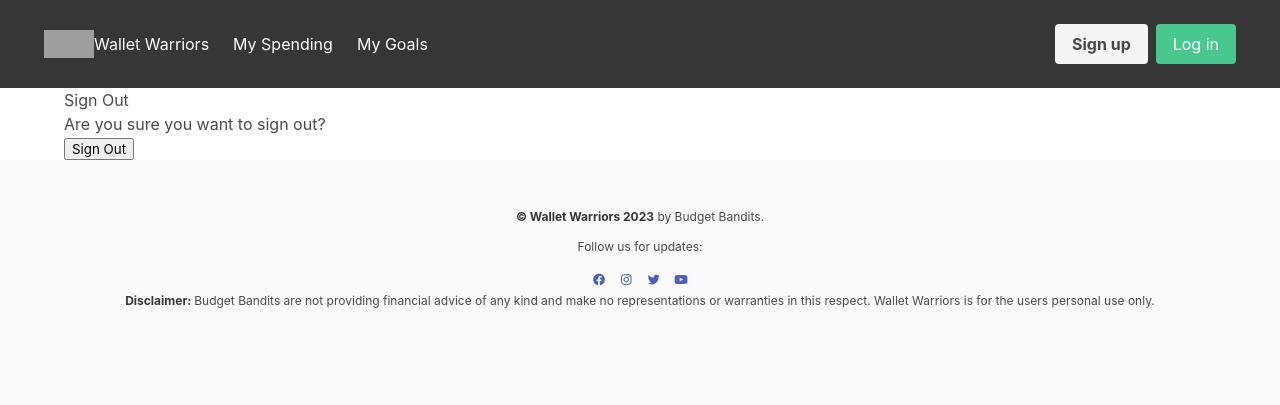
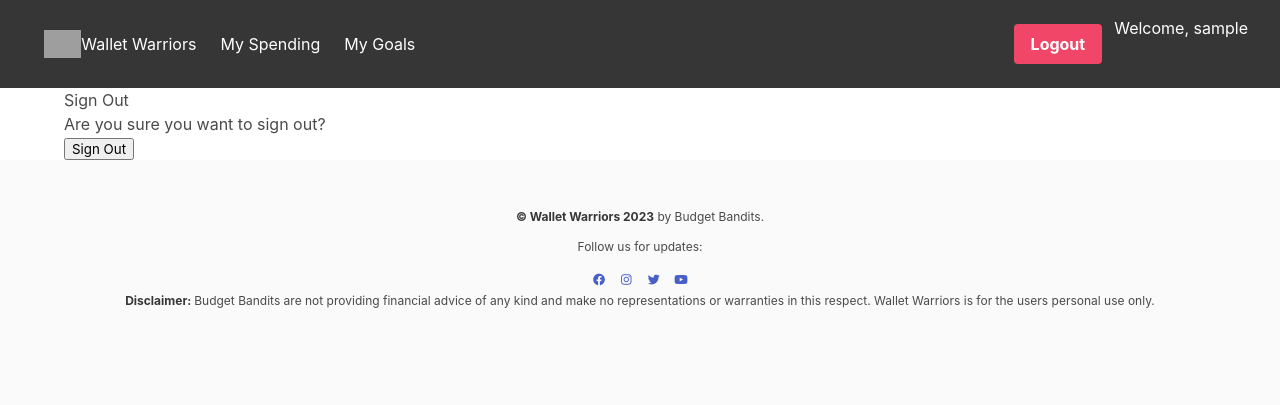
Before and after one commit to StephenB92/team3-january-hackathon, a Django app: page /accounts/logout/ in a window 1280 px wide. Shown: the top 405 px of the page. Run offline with Django 3.2, Linux system fonts and the light colour scheme; the visitor is signed in with stand-in values (Sample User, id 1); grey boxes are pictures that could not be loaded.

Commit message:
connect authentication pages with base.html. add cashbook to installed apps

```diff
--- a/team3_hackathon/settings.py
+++ b/team3_hackathon/settings.py
@@ -32,6 +32,7 @@ INSTALLED_APPS = [
     'allauth.socialaccount',
     'api',
     'home',
+    'cashbook',
 ]
 
 SITE_ID = 1
--- a/templates/allauth/account/login.html
+++ b/templates/allauth/account/login.html
@@ -1,4 +1,4 @@
-{% extends "account/base.html" %}
+{% extends "base.html" %}
 
 {% load i18n %}
 {% load account socialaccount %}
--- a/templates/allauth/account/logout.html
+++ b/templates/allauth/account/logout.html
@@ -1,4 +1,4 @@
-{% extends "account/base.html" %}
+{% extends "base.html" %}
 
 {% load i18n %}
 
--- a/templates/allauth/account/signup.html
+++ b/templates/allauth/account/signup.html
@@ -1,4 +1,4 @@
-{% extends "account/base.html" %}
+{% extends "base.html" %}
 
 {% load i18n %}
 
--- a/templates/base.html
+++ b/templates/base.html
@@ -20,8 +20,8 @@
 
     <nav class="navbar is-dark is-spaced" role="navigation" aria-label="main navigation">
         <div class="navbar-brand">
-          <a class="navbar-item" href="">
-            <img src="../documentation/logo/test-logo.png" height="50" width="50">
+          <a class="navbar-item" href="{% url 'home' %}">
+            <img src="{% static "images/logo.png" %}" alt="Logo">
             <p class="is-small">Wallet Warriors</p>
           </a>
 
@@ -31,7 +31,7 @@
             <span aria-hidden="true"></span>
           </a>
         </div>
-
+        {% if user.is_authenticated %}
         <div id="navbarBasicExample" class="navbar-menu">
           <div class="navbar-start">
             <a class="navbar-item">
@@ -41,20 +41,34 @@
             <a class="navbar-item">
               My Goals
             </a>
-          </div>
-
+        </div>
+            <div class="navbar-end">
+              <div class="navbar-item">
+                <div class="buttons">
+                  <a class="button is-danger" href="{% url 'account_logout' %}">
+                    <strong>Logout</strong>
+                  </a>
+                </div>
+              </div>
+          {% else %}
           <div class="navbar-end">
             <div class="navbar-item">
               <div class="buttons">
-                <a class="button is-light">
+                <a class="button is-light" href="{% url 'account_signup' %}">
                   <strong>Sign up</strong>
                 </a>
-                <a class="button is-success">
+                <a class="button is-success" href="{% url 'account_login' %}">
                   Log in
                 </a>
               </div>
             </div>
+          {% endif %}
           </div>
+          {% if user.is_authenticated %}
+          <h3 class="navbar-text welcome-message">
+              Welcome, {{ user.get_username }}
+          </h3>
+          {% endif %}
         </div>
       </nav>
 
```
